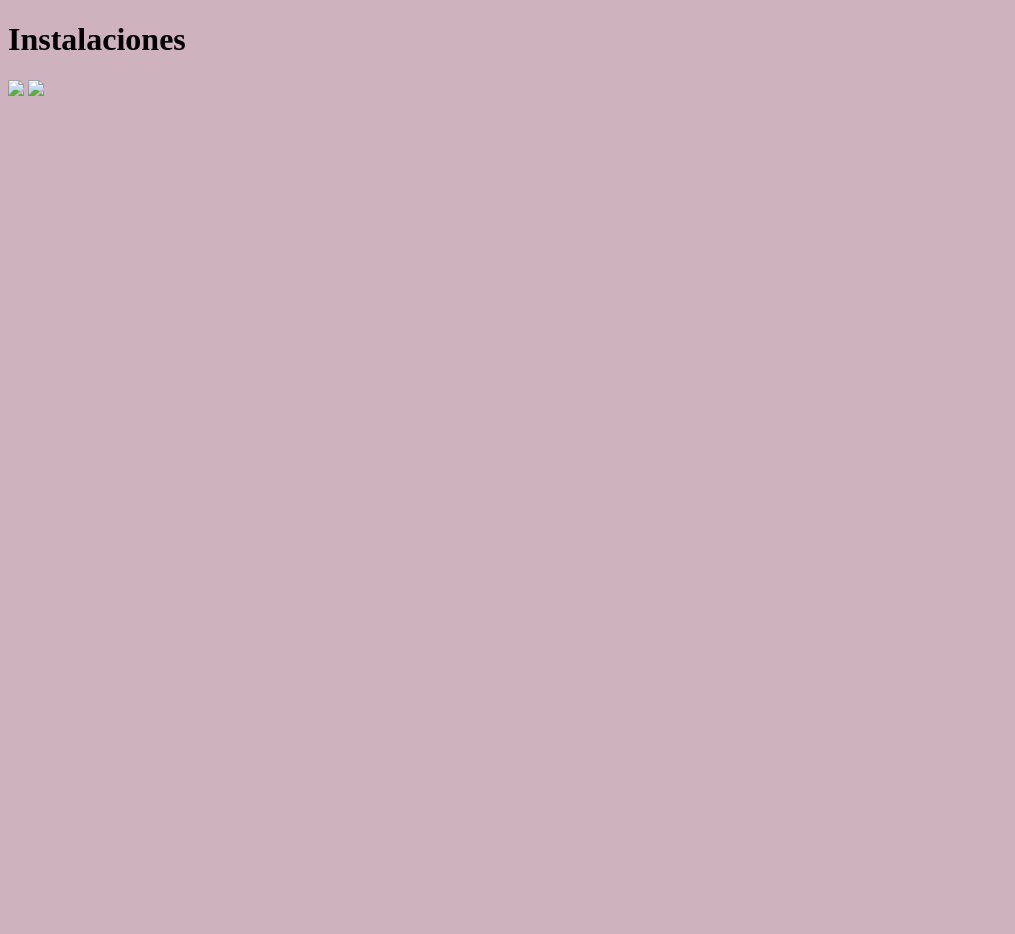
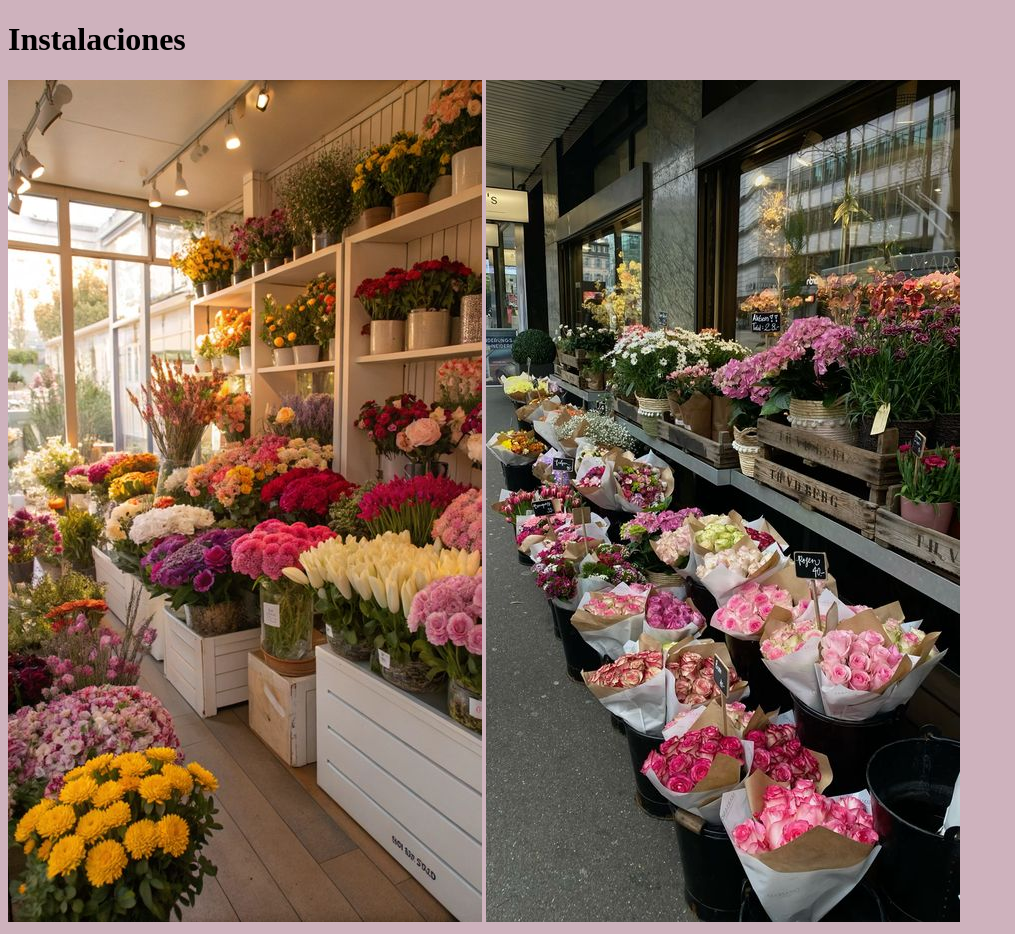
Before and after one commit to Alondra05Diaz/Alondra05Diaz.github.io, a plain HTML site: page L&Rp2.html in a window 1280 px wide. Shown: the whole page, without its empty margins (0-1015 px from the left). Before the commit the page ends 800 px from the top, so only its background shows below. Drawn offline with Linux system fonts and the light colour scheme.

Commit message:
Update L&Rp2.html

```diff
--- a/L&Rp2.html
+++ b/L&Rp2.html
@@ -7,8 +7,8 @@
 </head>
 <body bgcolor="#CEB2BD">
     <h1>Instalaciones</h1>
-    <img src="Imagenes/Imagen 7.jpg"/>
-    <img src="Imagenes/Imagen 8.jpg"/>
+    <img src="Imagen 7.jpg"/>
+    <img src="Imagen 8.jpg"/>
 
 </body>
 </html>
```
